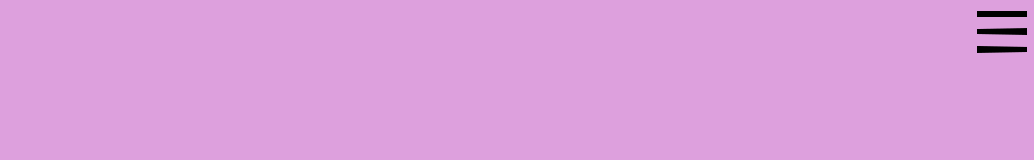
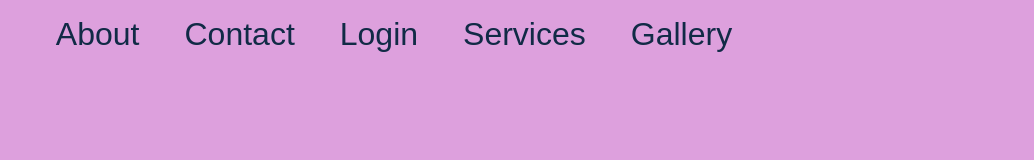
Before and after one commit to Mr-Crescent/Drop-Down-Menu, a plain HTML site: page index.html in a window 1280 px wide. Shown: the whole page, without its empty margins (246-1280 px from the left). Drawn offline with Linux system fonts and the light colour scheme.

Commit message:
Completed the project. However, we need to learn CSS animations to make it look nicer

```diff
--- a/index.html
+++ b/index.html
@@ -12,7 +12,7 @@
 </head>
 <body>
     <img src="./images/icons8-hamburger-menu-64.png" alt="hambuger-btn" class="hambuger-btn" title="click me">
-    <div class="main-container">
+    <nav class="main-container">
         <div class="image-div">
             <img src="./images/icons8-cancel-48.png" alt="cancel-icon" class="cancel-btn" title="click me">
         </div>
@@ -23,7 +23,7 @@
             <li><a href="#">Services</a></li>
             <li><a href="#">Gallery</a></li>
         </ul>
-    </div>
+    </nav>
     <script src="script.js"></script>
 </body>
 </html>
--- a/script.js
+++ b/script.js
@@ -1,5 +1,5 @@
-const bgColor = document.querySelector("body")
-bgColor.style.backgroundColor = "plum"
+// const bgColor = document.querySelector("body")
+// bgColor.style.backgroundColor = "plum"
 
 const displayBtn = document.querySelector(".hambuger-btn")
 const hideBtn = document.querySelector(".cancel-btn")
--- a/style.css
+++ b/style.css
@@ -2,6 +2,10 @@
     padding: 0;
     margin: 0;
     box-sizing: border-box;
+}
+
+body {
+    background-color: plum;
 }
 
 .main-container {
@@ -54,3 +58,29 @@ ul li a:hover {
     position: absolute;
     right: 0;
 }
+
+@media only screen and (min-width:  768px) {
+    .cancel-btn, .hambuger-btn {
+        display: none;
+    }
+
+    .main-container {
+        display: block;
+        background-color: transparent;
+        display: flex;
+        height: fit-content;
+        width: 100%;
+        position: relative;
+    }
+
+    ul li a {
+        line-height: normal;
+    }
+
+    ul {
+        display: flex;
+        gap: 45px;
+        margin: 0 auto;
+        padding-top: 1em;
+    }
+}
```
